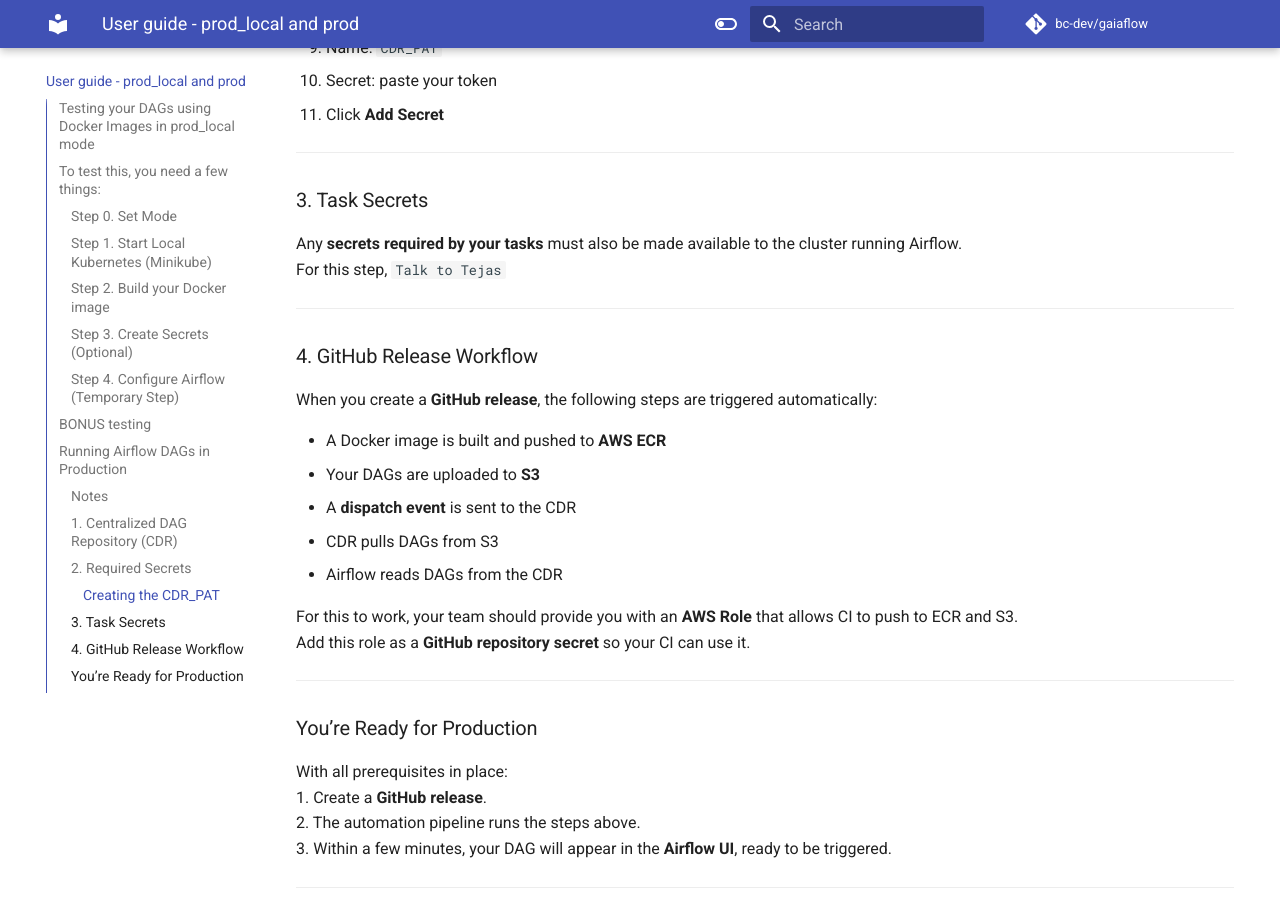
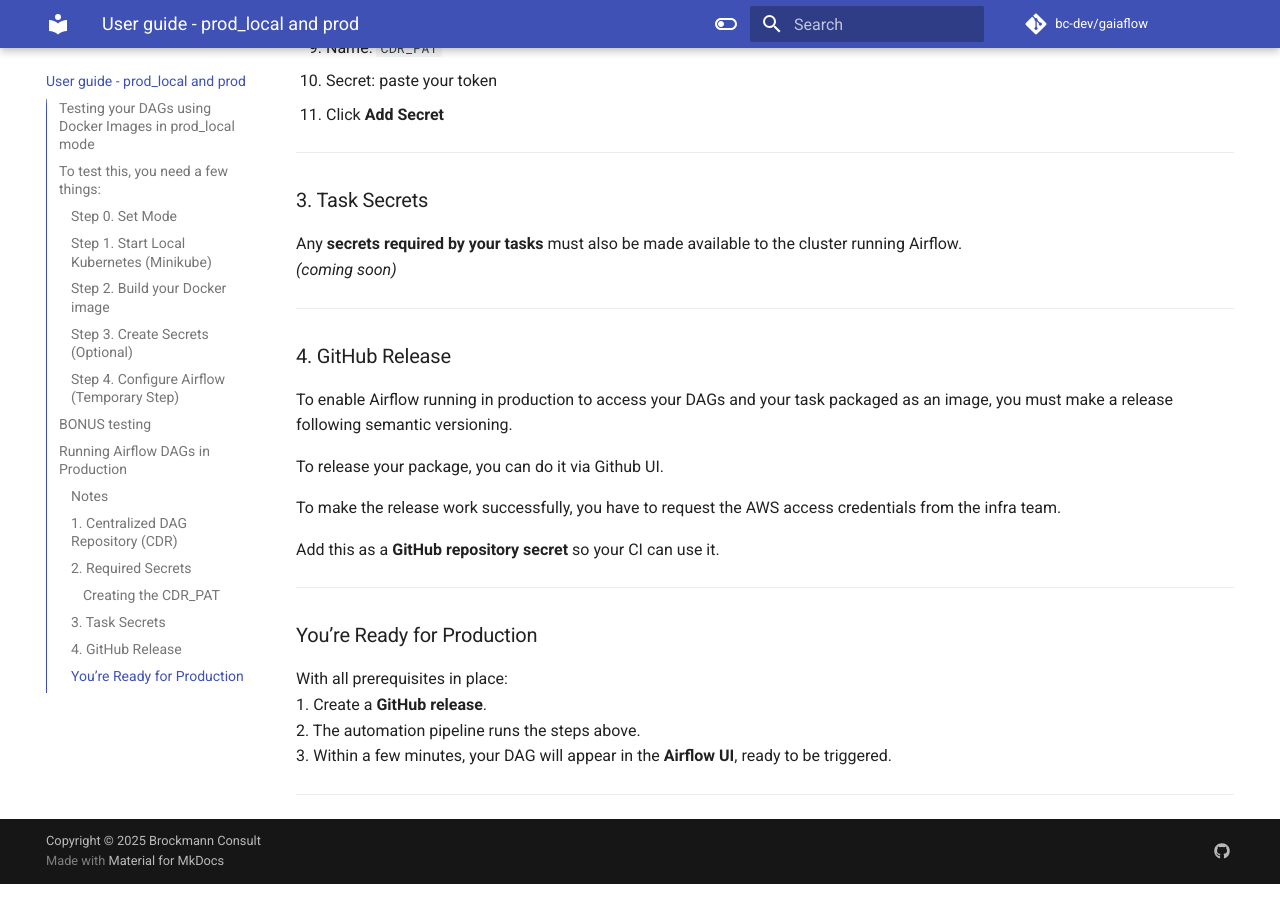
Before and after one commit to bcdev/gaiaflow, an MkDocs documentation site: the page built from docs/prod_guide.md, in a window 1280 px wide and 900 px high, scrolled down 2986 px. Built offline with MkDocs 1.6.1 and Material for MkDocs 9.7.7, drawn with Linux system fonts in a browser that asks for light colours; comment, search, counter and statistics services are not loaded.

Commit message:
update docs

```diff
--- a/docs/prod_guide.md
+++ b/docs/prod_guide.md
@@ -142,21 +142,21 @@
 
 ### 3. Task Secrets
 Any **secrets required by your tasks** must also be made available to the cluster running Airflow.
-For this step, `Talk to Tejas`
-
+_(coming soon)_
 ---
 
-### 4. GitHub Release Workflow
-When you create a **GitHub release**, the following steps are triggered automatically:
+### 4. GitHub Release
 
--  A Docker image is built and pushed to **AWS ECR**
--  Your DAGs are uploaded to **S3**
--  A **dispatch event** is sent to the CDR
--  CDR pulls DAGs from S3
--  Airflow reads DAGs from the CDR
+To enable Airflow running in production to access your DAGs and your
+task packaged as an image, you must make a release following semantic versioning.
 
-For this to work, your team should provide you with an **AWS Role** that allows CI to push to ECR and S3.
-Add this role as a **GitHub repository secret** so your CI can use it.
+To release your package, you can do it via Github UI.
+
+To make the release work successfully, you have to request the AWS access
+credentials from the infra team.
+
+Add this as a **GitHub repository secret** so your CI can use it.
+
 
 ---
 
```
Also changed, not shown: docs/dev_guide.md (+5 -2 lines), docs/index.md (+2 -1 lines), 1 other file.
